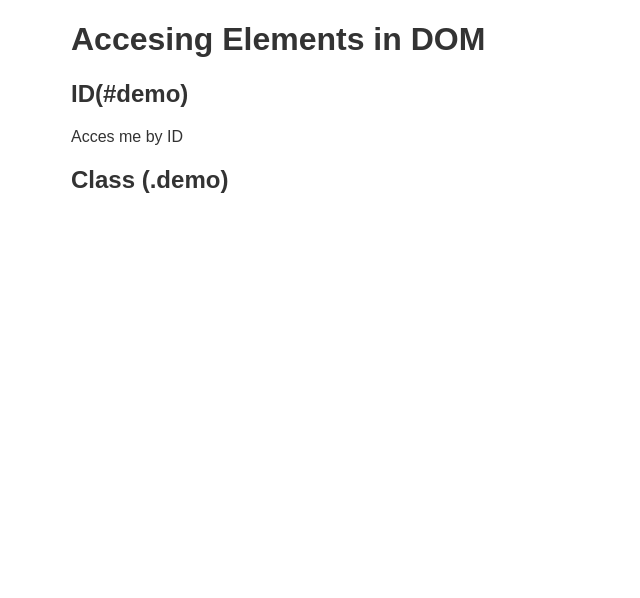
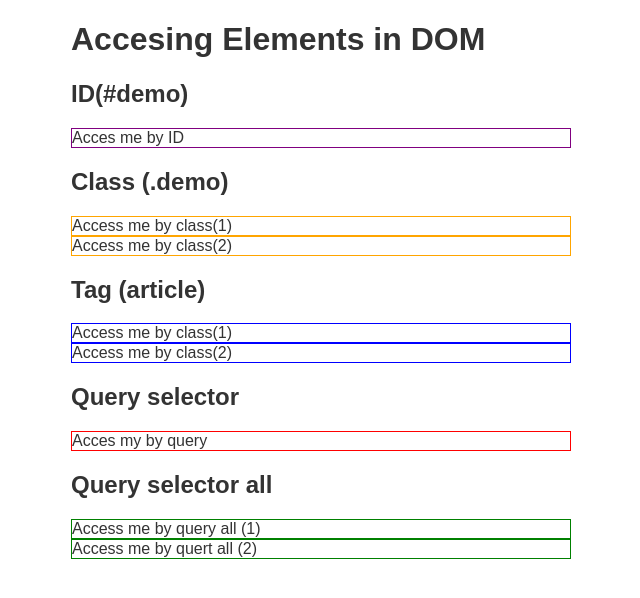
Before and after one commit to gabrielaramburu/freeCodeCamp, a plain HTML site: page understandingDOM/access.html in a window 1280 px wide. Shown: the whole page, without its empty margins (319-959 px from the left). Drawn offline with Linux system fonts and the light colour scheme.

Commit message:
working with DOM

```diff
--- a/understandingDOM/access.html
+++ b/understandingDOM/access.html
@@ -1,4 +1,6 @@
 <!DOCTYPE html>
+
+</html>
 
 <head>
     <meta charset="utf-8">
@@ -30,5 +32,17 @@
     <h2>ID(#demo)</h2>
     <div id="demo">Acces me by ID</div>
     <h2>Class (.demo)</h2>
+    <div class="demo">Access me by class(1)</div>
+    <div class="demo">Access me by class(2)</div>
+    <h2>Tag (article)</h2>
+    <article>Access me by class(1)</article>
+    <article>Access me by class(2)</article>
+    <h2>Query selector</h2>
+    <div id="demo-query">Acces my by query</div>
+    <h2>Query selector all</h2>
+    <div class="demo-query-all">Access me by query all (1)</div>
+    <div class="demo-query-all">Access me by quert all (2)</div>
 
+    <script src="js/access.js"></script>
 </body>
+<html>
--- /dev/null
+++ b/understandingDOM/js/access.js
@@ -0,0 +1,23 @@
+const demoId = document.getElementById('demo');
+const demoClass =
+    document.getElementsByClassName('demo');
+const demoTag =
+    document.getElementsByTagName('article');
+const demoQuery = document.querySelector('#demo-query');
+const demoQueryAll = document.querySelectorAll('.demo-query-all');
+
+// Change border of ID demo to purple
+demoId.style.border = '1px solid purple';
+// Change border of class demo to orange
+for (i = 0; i < demoClass.length; i++) {
+    demoClass[i].style.border = '1px solid orange';
+}
+// Change border of tag demo to blue
+for (i = 0; i < demoTag.length; i++) {
+    demoTag[i].style.border = '1px solid blue';
+}
+// Change border of ID demo-query to red
+demoQuery.style.border = '1px solid red'; // Change border of class query-all to green
+demoQueryAll.forEach(query => {
+    query.style.border = '1px solid green';
+});
```
